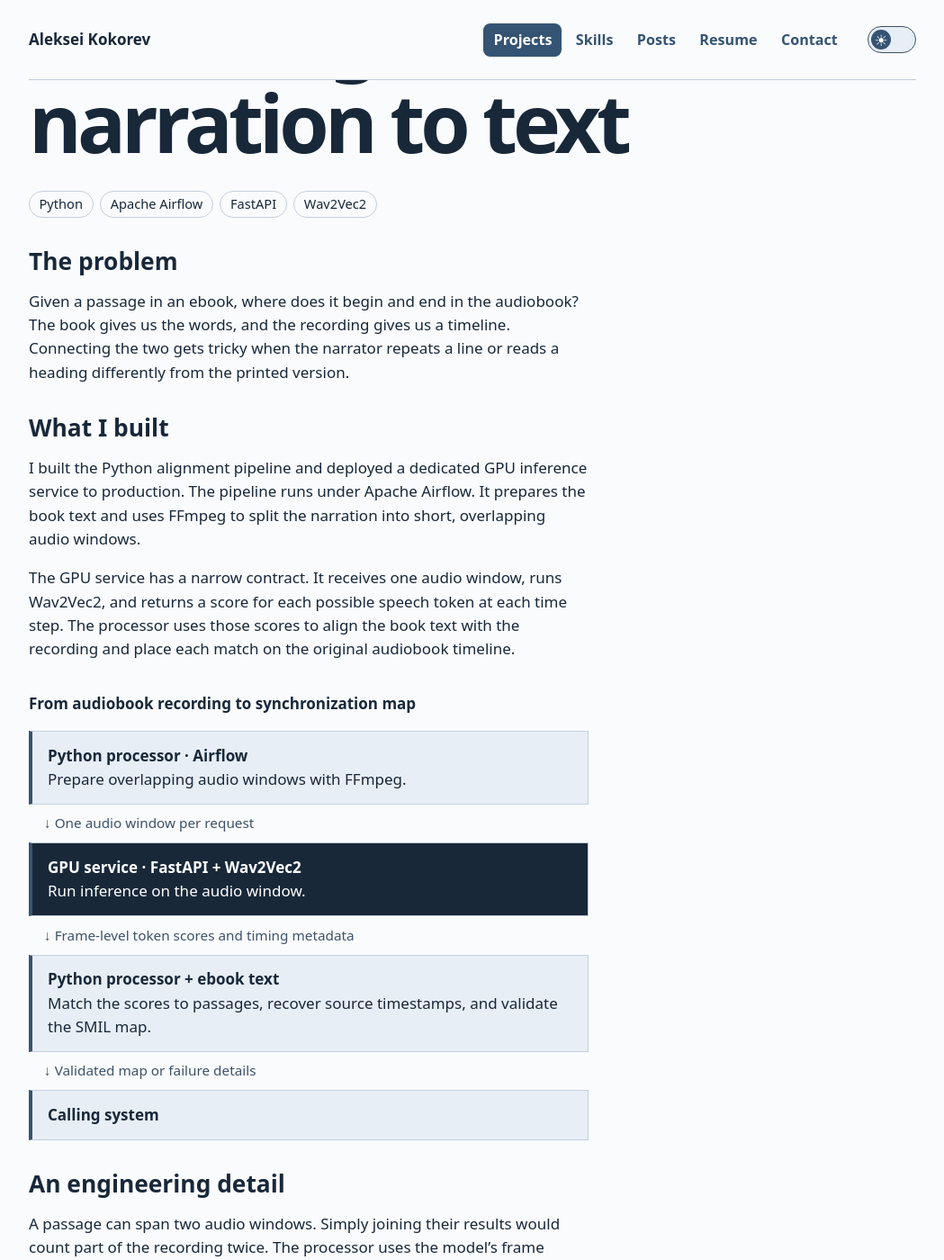
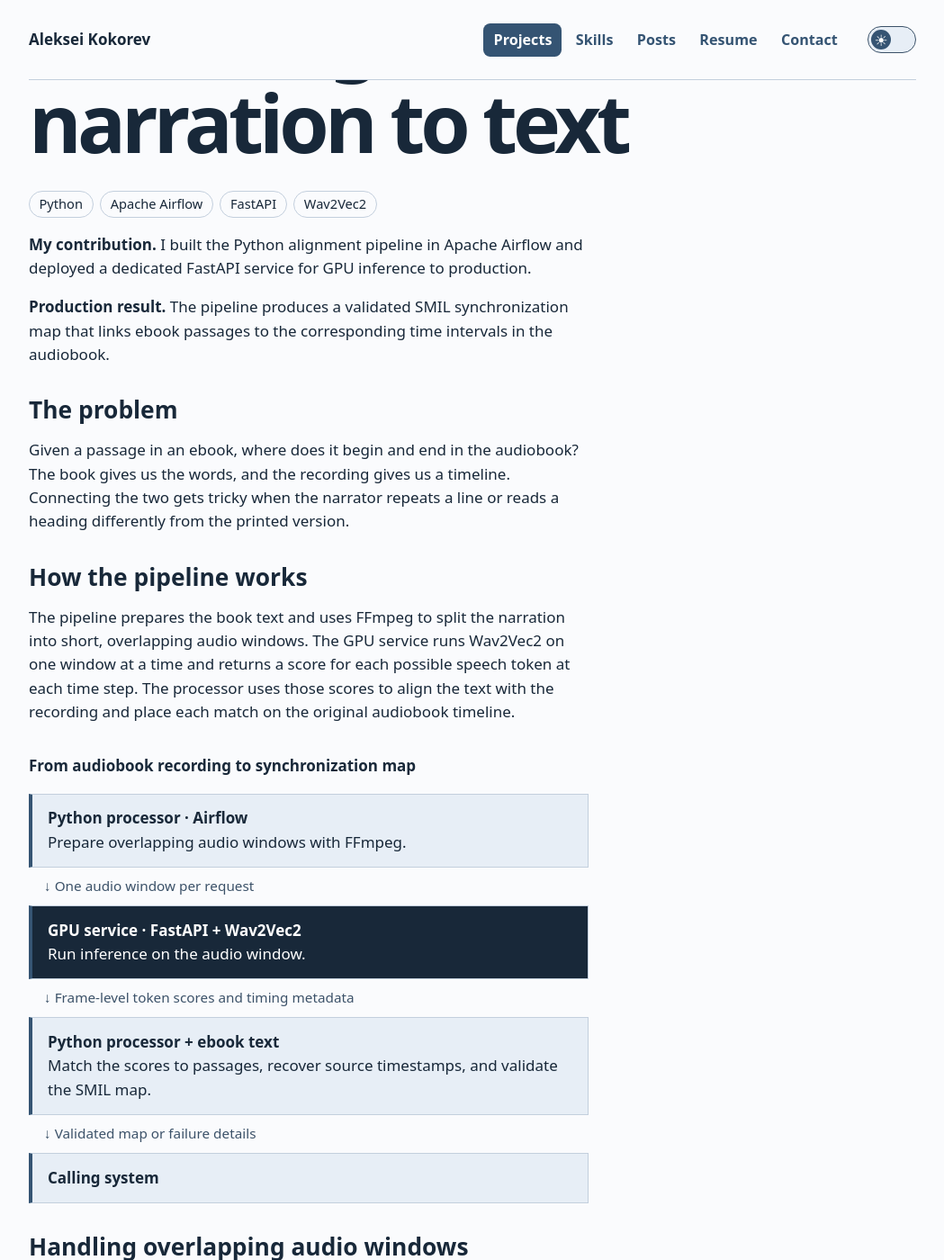
Before and after one commit to alex-coch/alex-coch.github.io, a Jekyll site: the page projects/audiobook-alignment/index.html, which Jekyll copies as it is, in a window 1280 px wide and 1400 px high, scrolled down 244 px. Shown: the whole window at 90% size, without its empty margins (115-1164 px from the left). Built offline with Jekyll 4.4.1, drawn with Linux system fonts in a browser that asks for light colours; some of the changed text lies outside the part shown.

Commit message:
Lead the audiobook case study with production impact

```diff
--- a/projects/audiobook-alignment/index.html
+++ b/projects/audiobook-alignment/index.html
@@ -32,11 +32,12 @@
   <li>FastAPI</li>
   <li>Wav2Vec2</li>
 </ul>
+<p><strong>My contribution.</strong> I built the Python alignment pipeline in Apache Airflow and deployed a dedicated FastAPI service for GPU inference to production.</p>
+<p><strong>Production result.</strong> The pipeline produces a validated SMIL synchronization map that links ebook passages to the corresponding time intervals in the audiobook.</p>
 <h2>The problem</h2>
 <p>Given a passage in an ebook, where does it begin and end in the audiobook? The book gives us the words, and the recording gives us a timeline. Connecting the two gets tricky when the narrator repeats a line or reads a heading differently from the printed version.</p>
-<h2>What I built</h2>
-<p>I built the Python alignment pipeline and deployed a dedicated GPU inference service to production. The pipeline runs under Apache Airflow. It prepares the book text and uses FFmpeg to split the narration into short, overlapping audio windows.</p>
-<p>The GPU service has a narrow contract. It receives one audio window, runs Wav2Vec2, and returns a score for each possible speech token at each time step. The processor uses those scores to align the book text with the recording and place each match on the original audiobook timeline.</p>
+<h2>How the pipeline works</h2>
+<p>The pipeline prepares the book text and uses FFmpeg to split the narration into short, overlapping audio windows. The GPU service runs Wav2Vec2 on one window at a time and returns a score for each possible speech token at each time step. The processor uses those scores to align the text with the recording and place each match on the original audiobook timeline.</p>
 <figure class="pipeline">
   <figcaption>From audiobook recording to synchronization map</figcaption>
   <div class="node"><strong>Python processor · Airflow</strong> <span>Prepare overlapping audio windows with FFmpeg.</span></div>
@@ -47,10 +48,8 @@
   <div class="edge">↓ Validated map or failure details</div>
   <div class="node"><strong>Calling system</strong></div>
 </figure>
-<h2>An engineering detail</h2>
+<h2>Handling overlapping audio windows</h2>
 <p>A passage can span two audio windows. Simply joining their results would count part of the recording twice. The processor uses the model’s frame timing to trim the overlap and map the remaining frames back to their positions in the source audio. That gives both windows a common clock.</p>
-<h2>Result</h2>
-<p>The GPU service runs in production. The pipeline assembles the chapter timings into a SMIL synchronization map that links ebook passages to audio intervals. It validates the map before reporting the outcome to the calling system.</p>
 </section>
 <footer><a href="/">← Backend portfolio</a></footer>
 </main></body></html>
```
